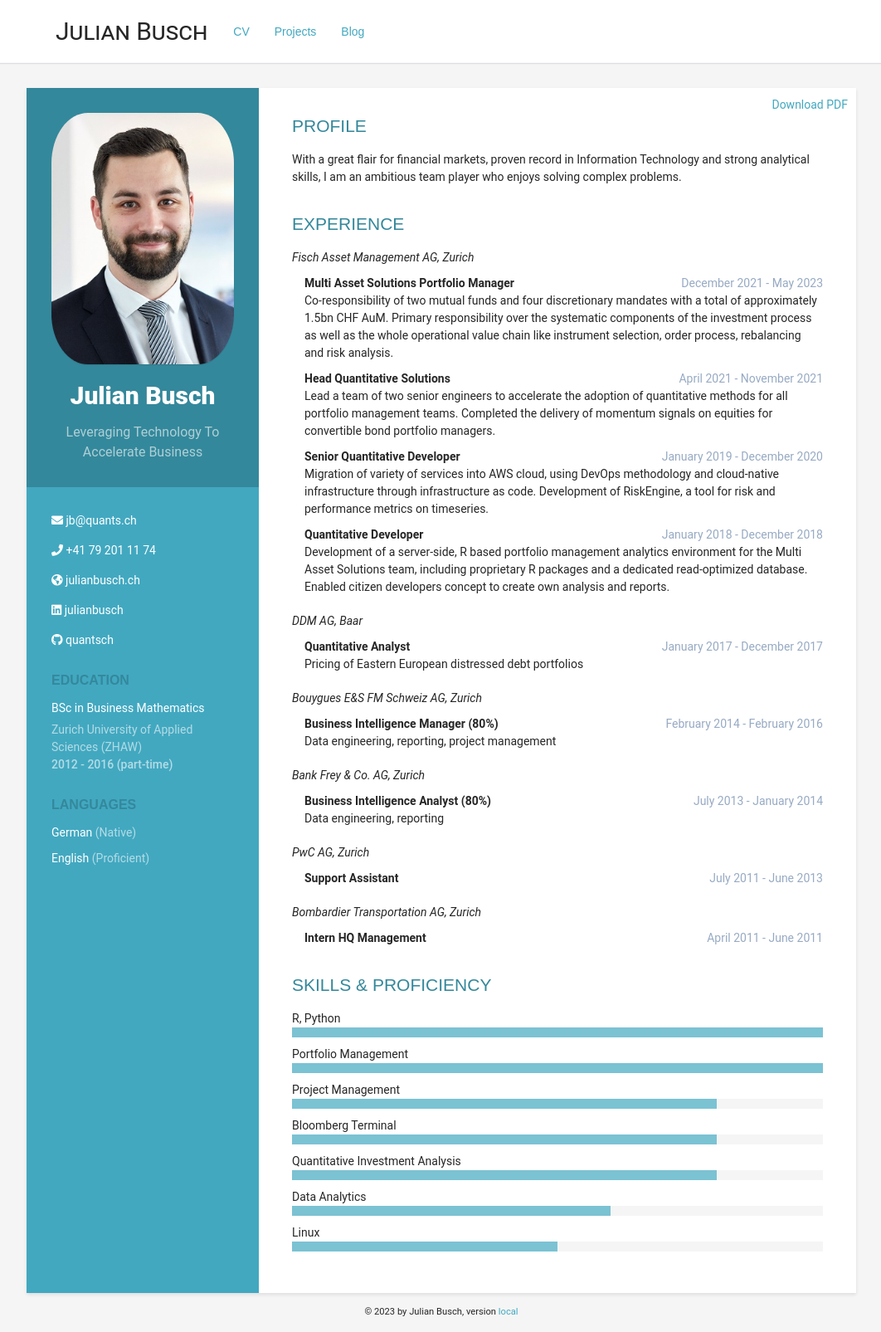
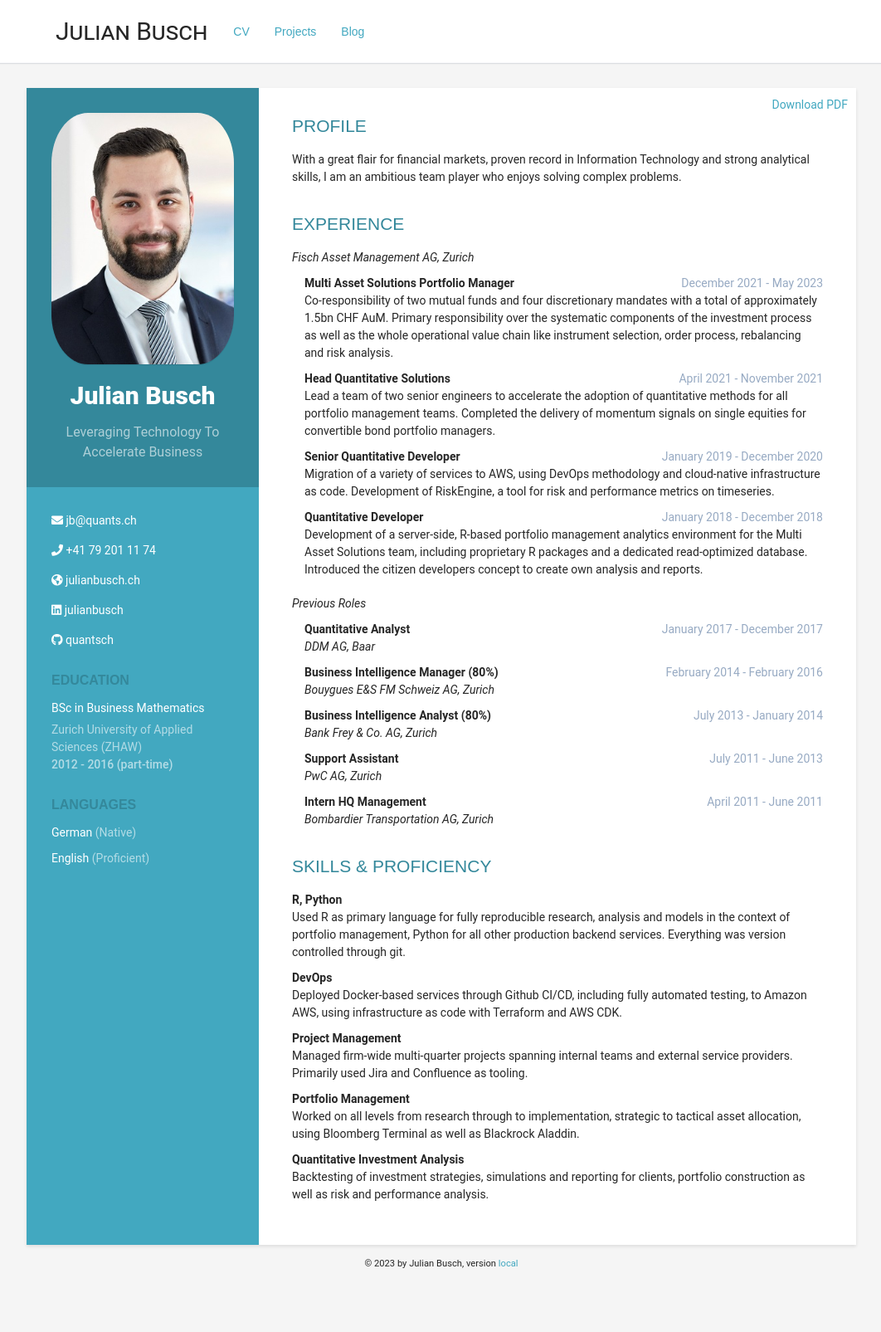
Before and after one commit to quantsch/quantsch.github.io, a Jekyll site: the page built from index.md, in a window 1280 px wide. Shown: the whole page at 83% size, without its empty margins (108-1170 px from the left). Built offline with Jekyll 4.4.1, drawn with Linux system fonts in a browser that asks for light colours; after the commit the page ends 1547 px from its top, so only the background shows below that.

Commit message:
more detailed skills and less detailed lesser relevant roles

```diff
--- a/_data/cv.yml
+++ b/_data/cv.yml
@@ -40,6 +40,7 @@ experiences:
 
     experiences:
         - company: Fisch Asset Management AG, Zurich
+          relevant: true
           roles:
               - title: Multi Asset Solutions Portfolio Manager
                 time: December 2021 - May 2023
@@ -52,63 +53,66 @@ experiences:
                 time: April 2021 - November 2021
                 description: "Lead a team of two senior engineers to accelerate the
                 adoption of quantitative methods for all portfolio management teams.
-                Completed the delivery of momentum signals on equities for convertible
+                Completed the delivery of momentum signals on single equities for convertible
                 bond portfolio managers."
               - title: Senior Quantitative Developer
                 time: January 2019 - December 2020
-                description: "Migration of variety of services into AWS cloud, using
-                DevOps methodology and cloud-native infrastructure through infrastructure as code.
+                description: "Migration of a variety of services to AWS, using
+                DevOps methodology and cloud-native infrastructure as code.
                 Development of RiskEngine, a tool for risk and performance metrics on timeseries."
               - title: Quantitative Developer
                 time: January 2018 - December 2018
-                description: "Development of a server-side, R based portfolio management analytics environment
+                description: "Development of a server-side, R-based portfolio management analytics environment
                 for the Multi Asset Solutions team, including proprietary R packages and
-                a dedicated read-optimized database. Enabled citizen developers concept to create own analysis and reports."
+                a dedicated read-optimized database. Introduced the citizen developers concept to create own analysis and reports."
         - company: DDM AG, Baar
+          relevant: false
           roles:
               - title: Quantitative Analyst
                 time: January 2017 - December 2017
-                description: "Pricing of Eastern European distressed debt portfolios"
         - company: Bouygues E&S FM Schweiz AG, Zurich
+          relevant: false
           roles:
-              - title: Business Intelligence Manager (80%)
-                time: February 2014 - February 2016
-                description: "Data engineering, reporting, project management"
+            - title: Business Intelligence Manager (80%)
+              time: February 2014 - February 2016
         - company: Bank Frey & Co. AG, Zurich
+          relevant: false
           roles:
-              - title: Business Intelligence Analyst (80%)
-                time: July 2013 - January 2014
-                description: "Data engineering, reporting"
+            - title: Business Intelligence Analyst (80%)
+              time: July 2013 - January 2014
         - company: PwC AG, Zurich
+          relevant: false
           roles:
-              - title: Support Assistant
-                time: July 2011 - June 2013
+            - title: Support Assistant
+              time: July 2011 - June 2013
         - company: Bombardier Transportation AG, Zurich
+          relevant: false
           roles:
-              - title: Intern HQ Management
-                time: April 2011 - June 2011
+            - title: Intern HQ Management
+              time: April 2011 - June 2011
 
 skills:
-    title: Skills &amp; Proficiency
+    title: Skills & Proficiency
     skills:
-        - skill:
-          name: R, Python
-          level: 100%
-        - skill:
-          name: Portfolio Management
-          level: 100%
-        - skill:
-          name: Project Management
-          level: 80%
-        - skill:
-          name: Bloomberg Terminal
-          level: 80%
-        - skill:
-          name: Quantitative Investment Analysis
-          level: 80%
-        - skill:
-          name: Data Analytics
-          level: 60%
-        - skill:
-          name: Linux
-          level: 50%
+      - skill:
+        name: R, Python
+        description: "Used R as primary language for fully reproducible research, analysis and models
+        in the context of portfolio management, Python for all other production backend services.
+        Everything was version controlled through git."
+      - skill:
+        name: DevOps
+        description: "Deployed Docker-based services through Github CI/CD,
+        including fully automated testing, to Amazon AWS, using
+        infrastructure as code with Terraform and AWS CDK."
+      - skill:
+        name: Project Management
+        description: "Managed firm-wide multi-quarter projects spanning internal teams and
+        external service providers. Primarily used Jira and Confluence as tooling."
+      - skill:
+        name: Portfolio Management
+        description: "Worked on all levels from research through to implementation, strategic to tactical asset allocation,
+        using Bloomberg Terminal as well as Blackrock Aladdin."
+      - skill:
+        name: Quantitative Investment Analysis
+        description: "Backtesting of investment strategies, simulations and reporting for clients,
+        portfolio construction as well as risk and performance analysis."
--- a/_includes/_cv/_main/experience.html
+++ b/_includes/_cv/_main/experience.html
@@ -2,7 +2,8 @@
 <section class="section experiences-section">
 <h2 class="section-title">{{site.data.cv.experiences.title}}</h2>
 
-{% for experience in site.data.cv.experiences.experiences %}
+{% assign relevant_experiences = site.data.cv.experiences.experiences | where: "relevant", "true" %}
+{% for experience in relevant_experiences %}
 <div class="item">
 
     <div class="company">{{ experience.company }}</div>
@@ -20,5 +21,27 @@
 </div><!--//item-->
 {% endfor %}
 
+
+{% assign irrelevant_experiences = site.data.cv.experiences.experiences | where: "relevant", "false" %}
+<div class="item">
+
+    <div class="company">Previous Roles</div>
+
+    <div class="roles">
+        {% for experience in irrelevant_experiences %}
+            {% for role in experience.roles %}
+                <div class="role">
+                    <div class="role-title">{{ role.title }}</div>
+                    <div class="role-time">{{ role.time }}</div>
+                    <div class="role-company">{{ experience.company }}</div>
+                </div>
+            {% endfor %}
+        {% endfor %}
+    </div>
+</div><!--//item-->
+
+
+
+
 </section><!--//section-->
 {% endif %}
--- a/_includes/_cv/_main/skills.html
+++ b/_includes/_cv/_main/skills.html
@@ -10,9 +10,9 @@
 
     <div class="level-title">{{ skill.name }}</div>
 
-    <div class="level-bar">
-        <div class="level-bar-inner" style="width: {{ skill.level }};"></div>
-    </div><!--//level-bar-->
+    <div class="level-description">
+        {{ skill.description }}
+    </div><!--//level-description-->
 
     </div><!--//item-->
     {% endfor %}
--- a/_sass/_cv.scss
+++ b/_sass/_cv.scss
@@ -182,6 +182,10 @@
                 top: 0;
                 color: $color-text-grey;
             }
+            .role-company {
+                clear: both;
+                font-style: italic;
+            }
             .role-description {
 
             }
@@ -209,14 +213,10 @@
         &:last-child {
             margin-bottom: 0;
         }
-    }
-
-    .level-bar {
-        height: 12px;
-        background: $white-smoky;
-    }
-    .level-bar-inner {
-        height: 12px;
-        background: lighten($color-cv-sidebar, 15%);
+        .level-title {
+            font-weight: bold;
+        }
+        .level-description {
+        }
     }
 }
```
